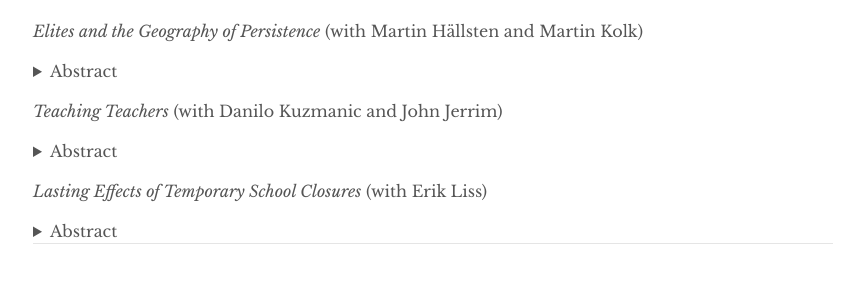
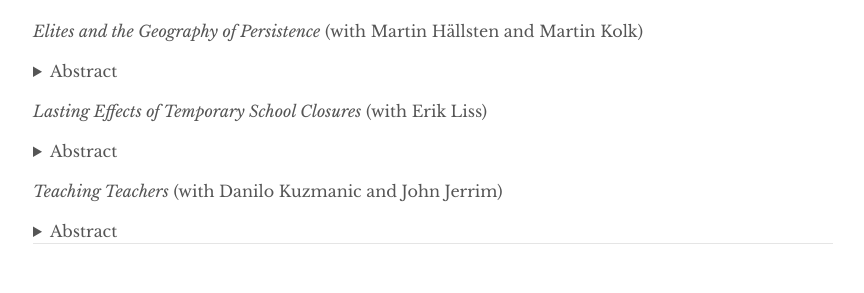
Before and after one commit to pengzell/pengzell.github.io, a Jekyll site: the page built from _pages/inprogress.md, in a window 1280 px wide. Shown: the part 410-703 px from the top of the page, without its empty margins (207-1071 px from the left). Built offline with Jekyll 4.4.1, drawn with Linux system fonts in a browser that asks for light colours; some of the changed text lies outside the part shown.

Commit message:
Update inprogress.md

```diff
--- a/_pages/inprogress.md
+++ b/_pages/inprogress.md
@@ -21,14 +21,14 @@ Sociologists have long recognized population turnover, meaning who enters and ex
 Are geographic differences in intergenerational persistence genuine or artefacts of poor measurement and short-term fluctuations? We examine this question using a new multigenerational dataset based on historical censuses and modern population data, tracing the entire Swedish population from 1880 until today. We estimate intergenerational and extended-kin correlations across Swedish counties for up to four generations. We find substantial geographic variation in multigenerational persistence that is remarkably stable across kinship distances over more than a century. These differences are consistent with durable regional social hierarchies, measured by historical elite concentration, class structure, and land inequality. Persistence is also substantially higher among descendants of the historical elite. Decompositions show that geographic variation reflects both differences in how locally prevalent social classes were, and how persistent their (dis)advantages. Together, these findings indicate that geographic differences in persistence are real, deeply rooted, and central to understanding long-run spatial inequality.
 </details>
 
+*Lasting Effects of Temporary School Closures* (with Erik Liss)
+<details>
+<summary>Abstract</summary>
+During the recent pandemic, unanticipated school closures  have led to short-run deficits in student learning around the world. Less is known about the long-run consequences of such learning deficits. We shed light on this question using a 1989 teacher strike that forced schools in 44 Swedish municipalities to close over a period of 4–5 weeks. We implement a difference-in-differences design, comparing treated and untreated municipalities using various matching and weighting estimators. In the short run, students experienced a reduction in Grade Point Averages (GPA) of about 2 percentile points (0.05 SD). This effect is driven by boys from disadvantaged homes, and persists up to 5 years after the strike. In the long run, exposed students experienced a 1.8% reduction in earnings, and this effect is larger in disadvantaged groups. Our results suggest that school closures can have lasting effects on human capital and intergenerational mobility, unless action is take to mitigate their harm.
+</details>
+
 *Teaching Teachers* (with Danilo Kuzmanic and John Jerrim)
 <details>
 <summary>Abstract</summary>
 Using Chilean administrative data, we estimate how teacher value-added (VA) affects the VA of students who later become teachers. Exposure to a math teacher with 1 SD higher VA raises teacher VA in the next generation by 0.20 SD and student achievement one generation removed by 0.06 SD. Effects compound with longer exposure and appear driven by observable classroom practices. Under plausible assumptions, these spillovers raise cumulative returns to instructional quality by 40 percent over two generations and 66 percent in the long run.
 </details>
-
-*Lasting Effects of Temporary School Closures* (with Erik Liss)
-<details>
-<summary>Abstract</summary>
-During the recent pandemic, unanticipated school closures  have led to short-run deficits in student learning around the world. Less is known about the long-run consequences of such learning deficits. We shed light on this question using a 1989 teacher strike that forced schools in 44 Swedish municipalities to close over a period of 4–5 weeks. We implement a difference-in-differences design, comparing treated and untreated municipalities using various matching and weighting estimators. In the short run, students experienced a reduction in Grade Point Averages (GPA) of about 2 percentile points (0.05 SD). This effect is driven by boys from disadvantaged homes, and persists up to 5 years after the strike. In the long run, exposed students experienced a 1.8% reduction in earnings, and this effect is larger in disadvantaged groups. Our results suggest that school closures can have lasting effects on human capital and intergenerational mobility, unless action is take to mitigate their harm.
-</details>
```
